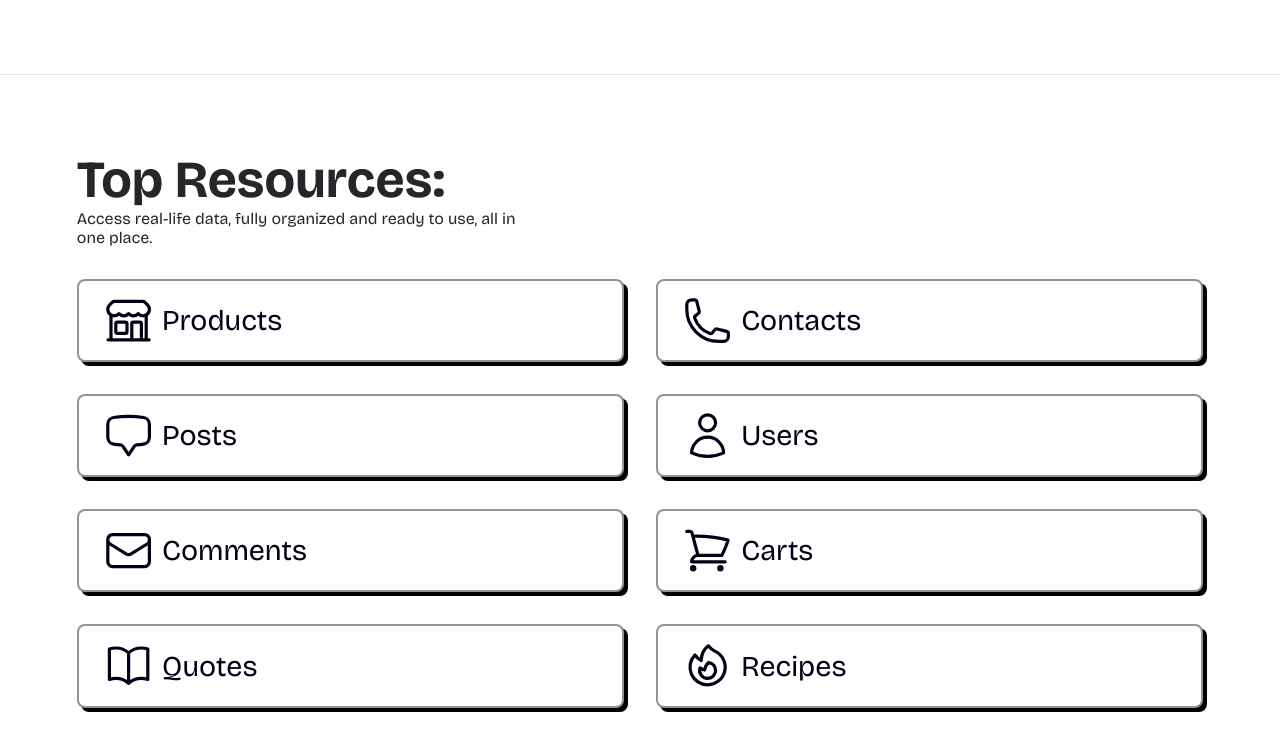
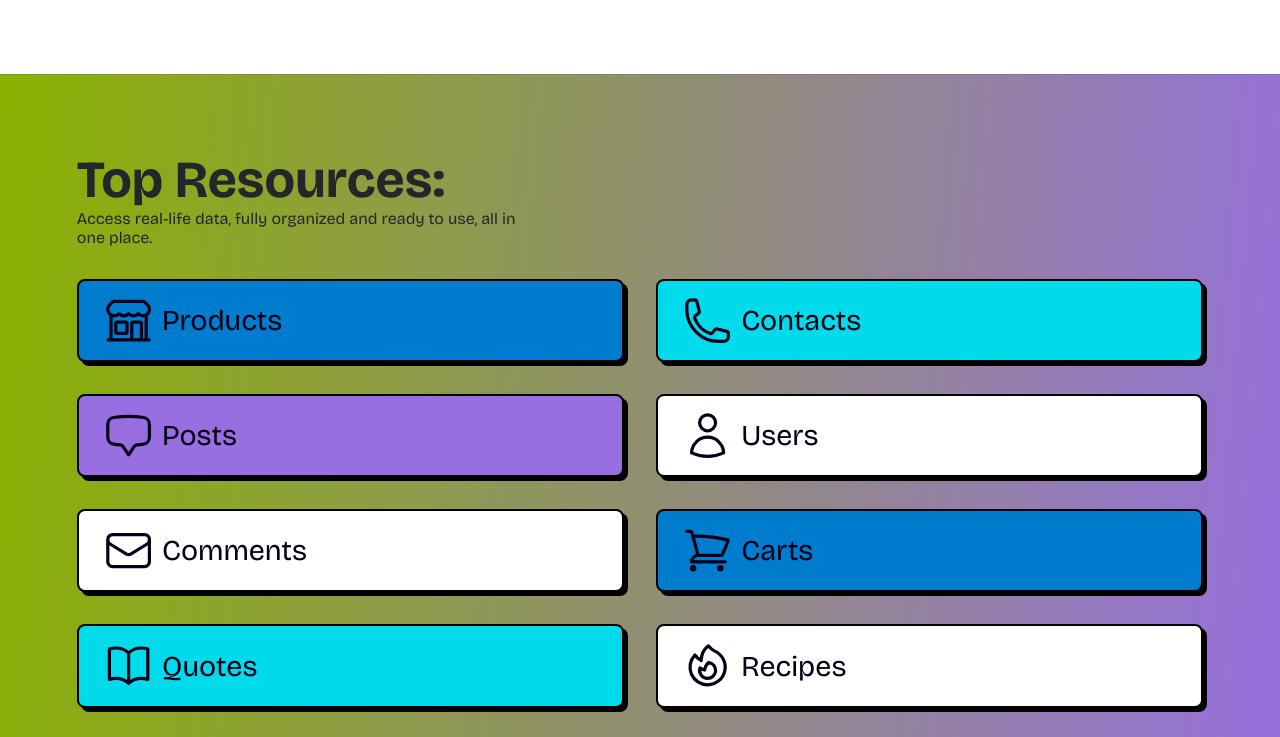
Before and after one commit to ifeola/Yommys-API, a website: page index.html in a window 1280 px wide. Shown: the part 1839-2576 px from the top of the page. Drawn offline with nearby package versions, Linux system fonts and the light colour scheme.

Commit message:
Update main.css to improve styling

```diff
--- a/public/main.css
+++ b/public/main.css
@@ -15,7 +15,11 @@
 	--secondary-v2-color: #0052ce;
 	--accent-color: #976fe0;
 	--accent-v2-color: #8350d2;
+	--accent-v3-color: #00dbeb;
+	--accent-v4-color: #8ab100;
 	--border: hsla(0, 0%, 79%, 0.651);
+
+	--min-grid-size: 480px;
 }
 
 /* HTML5 display-role reset for older browsers */
@@ -414,13 +418,24 @@ header {
 }
 
 /* Resources */
+.resources {
+	background: linear-gradient(
+		275deg,
+		var(--accent-color),
+		var(--accent-v4-color)
+	);
+}
+
 .resources__wrapper {
 	padding-block: 4.8rem;
 }
 
 .resources__list {
 	display: grid;
-	grid-template-columns: repeat(auto-fit, minmax(480px, 1fr));
+	grid-template-columns: repeat(
+		auto-fill,
+		minmax(min(var(--min-grid-size), 100%), 1fr)
+	);
 	gap: 2rem;
 	margin-block-start: 2rem;
 }
@@ -432,8 +447,27 @@ header {
 	background-color: #ffffff;
 	box-shadow: 4px 4px rgb(0, 0, 0);
 	padding: 0.875rem 1.5rem;
-	border: 2px solid rgba(0, 0, 0, 0.425);
+	border: 2px solid rgb(0, 0, 0);
 	border-radius: 8px;
+	transition: box-shadow 0.3s ease-in;
+}
+
+.resources__item a:hover {
+	box-shadow: none;
+}
+
+.resources__item:nth-child(3n) a {
+	background-color: var(--accent-color);
+}
+
+.resources__item:nth-child(5n + 1) a {
+	background-color: var(--secondary-color);
+}
+
+.resources__item:nth-child(7) a,
+.resources__item:nth-child(2) a,
+.resources__item:nth-child(10) a {
+	background-color: var(--accent-v3-color);
 }
 
 .resources__item svg {
```
